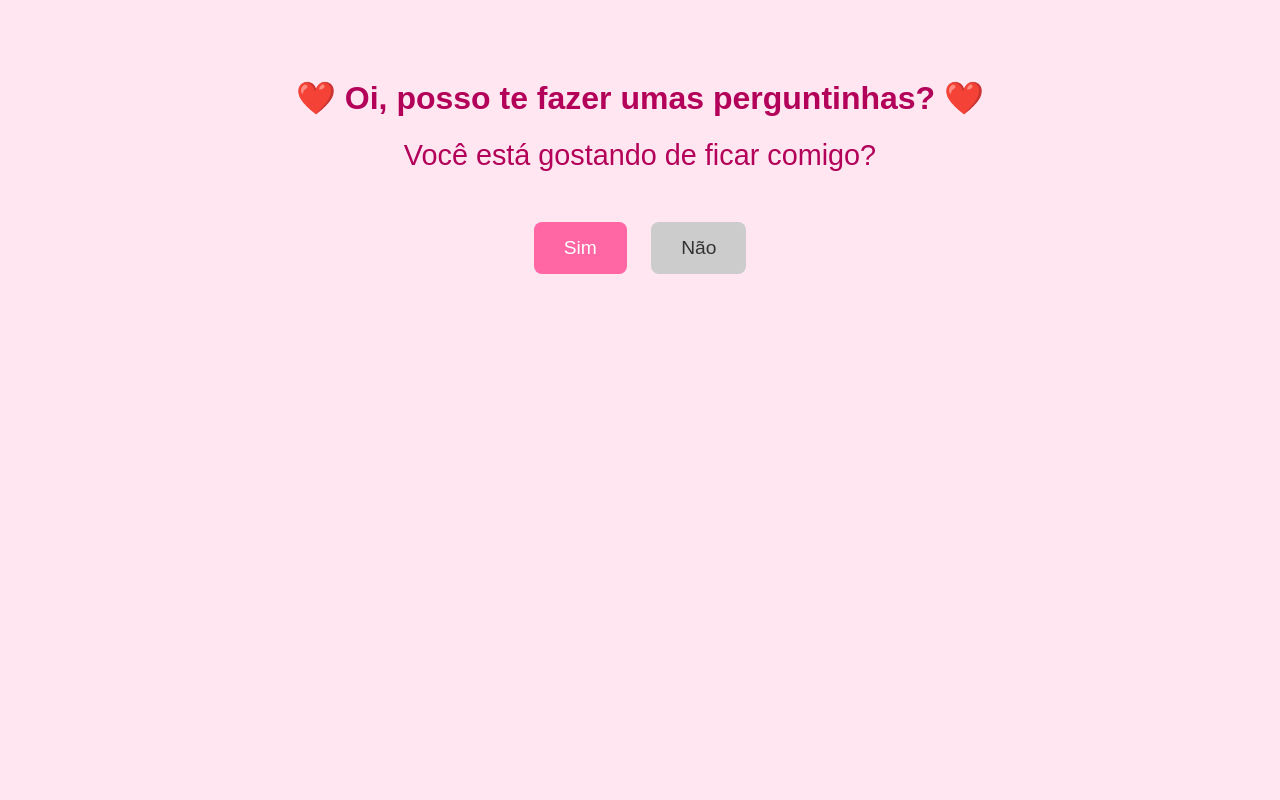
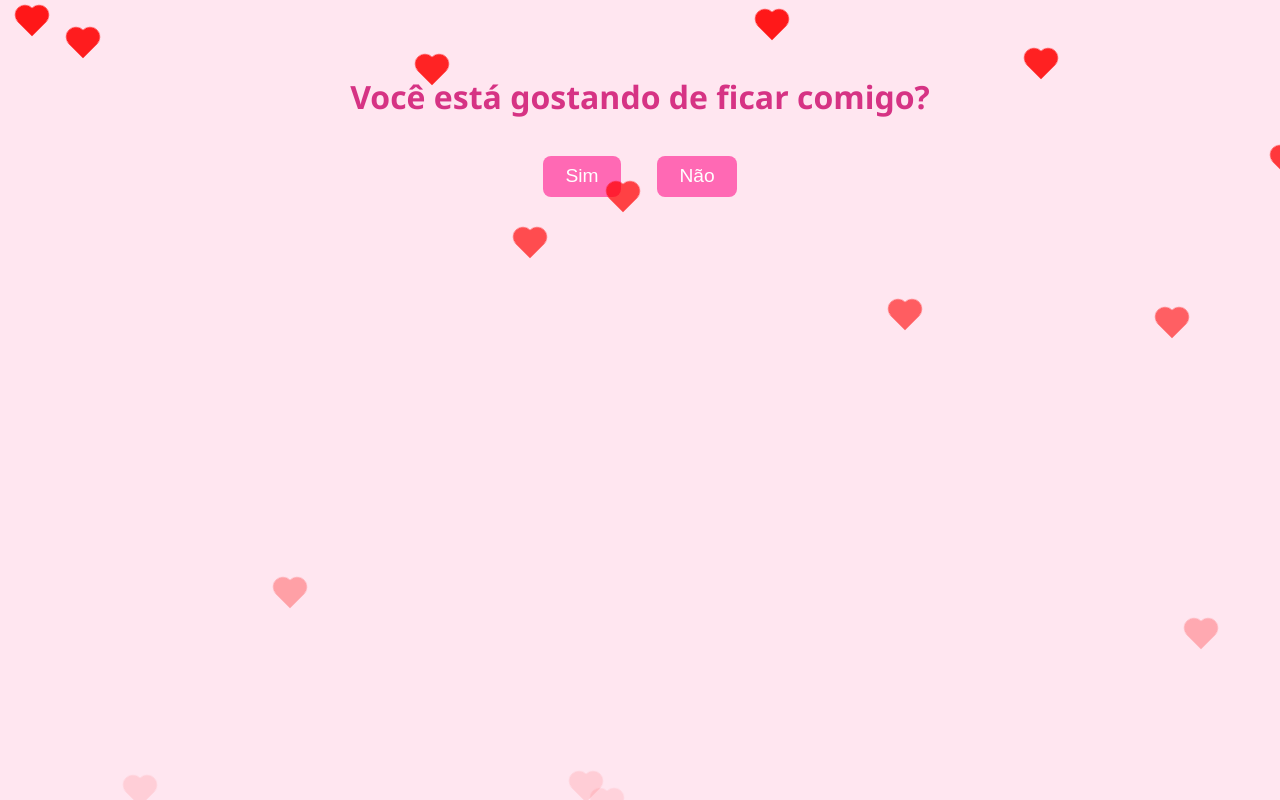
Before and after one commit to srjohnny1991/Declara-o, a plain HTML site: page index.html in a window 1280 px wide. Both pictures are taken after a click on the button "Sim". Drawn offline with Linux system fonts and the light colour scheme.

Commit message:
index.html

```diff
--- a/index.html
+++ b/index.html
@@ -1,42 +1,102 @@
 <!DOCTYPE html>
-<html lang="pt-br">
+<html lang="pt-BR">
 <head>
-  <meta charset="UTF-8">
-  <title>Pra Você ❤️</title>
+  <meta charset="UTF-8" />
+  <meta name="viewport" content="width=device-width, initial-scale=1.0"/>
+  <title>Para você 💖</title>
   <style>
     body {
-      font-family: Arial, sans-serif;
-      background-color: #ffe6f0;
+      font-family: 'Segoe UI', sans-serif;
       text-align: center;
-      padding: 50px;
-      color: #b30059;
+      background: #ffe6f0;
+      margin: 0;
+      padding: 2rem;
+      overflow-x: hidden;
     }
-    .question {
-      font-size: 1.8em;
-      margin-bottom: 40px;
+
+    h1 {
+      font-size: 2rem;
+      color: #d63384;
     }
-    .btn {
-      padding: 15px 30px;
-      font-size: 1.2em;
-      margin: 10px;
+
+    button {
+      font-size: 1.2rem;
+      margin: 1rem;
+      padding: 0.6rem 1.4rem;
       border: none;
       border-radius: 8px;
       cursor: pointer;
+      background-color: #ff69b4;
+      color: white;
+      transition: 0.3s;
     }
-    .yes { background-color: #ff66a3; color: white; }
-    .no { background-color: #cccccc; color: #333; }
+
+    button:hover {
+      background-color: #ff1493;
+    }
+
+    .heart {
+      position: fixed;
+      width: 20px;
+      height: 20px;
+      background: red;
+      transform: rotate(45deg);
+      animation: fall 5s linear infinite;
+    }
+
+    .heart::before, .heart::after {
+      content: '';
+      position: absolute;
+      width: 20px;
+      height: 20px;
+      background: red;
+      border-radius: 50%;
+    }
+
+    .heart::before {
+      top: -10px;
+      left: 0;
+    }
+
+    .heart::after {
+      left: -10px;
+      top: 0;
+    }
+
+    @keyframes fall {
+      0% {
+        top: -10%;
+        opacity: 1;
+      }
+      100% {
+        top: 110%;
+        opacity: 0;
+      }
+    }
+
+    .kiss {
+      font-size: 3rem;
+      animation: kiss 1s infinite alternate;
+    }
+
+    @keyframes kiss {
+      0% { transform: scale(1); }
+      100% { transform: scale(1.3); }
+    }
   </style>
 </head>
 <body>
+  <!-- Música de fundo (YouTube) -->
+  <iframe width="0" height="0" src="https://www.youtube.com/embed/qiiyq2xrSI0?autoplay=1&loop=1&playlist=qiiyq2xrSI0" frameborder="0" allow="autoplay" allowfullscreen></iframe>
 
-  <h1>❤️ Oi, posso te fazer umas perguntinhas? ❤️</h1>
-  <div class="question" id="question"></div>
-  <button class="btn yes" onclick="answer(true)">Sim</button>
-  <button class="btn no" onclick="answer(false)">Não</button>
+  <h1 id="pergunta">Fiz um site para você! Você acredita?</h1>
+  <div>
+    <button onclick="responder(true)">Sim</button>
+    <button onclick="responder(false)">Não</button>
+  </div>
 
   <script>
-    const questions = [
-      "Fiz um site para você! Você acredita?",
+    const perguntas = [
       "Você está gostando de ficar comigo?",
       "Tem vontade de sair comigo?",
       "Te faço rir?",
@@ -46,48 +106,44 @@
       "Você acredita que eu tô com vontade de te beijar agora?"
     ];
 
-    let current = 0;
-    let allYes = true;
+    let indice = 0;
+    let recusou = false;
 
-    const qDiv = document.getElementById("question");
-    qDiv.innerText = questions[current];
-
-    function answer(response) {
-      if (!response) allYes = false;
-
-      current++;
-      if (current < questions.length) {
-        qDiv.innerText = questions[current];
+    function responder(sim) {
+      if (!sim) {
+        recusou = true;
+        document.getElementById("pergunta").textContent = "Tive tanto trabalho para fazer isso... não tem curiosidade de ver o desfecho?";
+        document.querySelectorAll("button")[0].onclick = mostrarDeclaracao;
+        document.querySelectorAll("button")[1].style.display = "none";
+        document.querySelectorAll("button")[0].textContent = "Tenho sim ❤️";
       } else {
-        if (allYes) {
-          showDeclaration();
+        if (indice < perguntas.length) {
+          document.getElementById("pergunta").textContent = perguntas[indice];
+          indice++;
         } else {
-          askCuriosity();
+          mostrarDeclaracao();
         }
       }
     }
 
-    function askCuriosity() {
-      qDiv.innerText = "Tive tanto trabalho pra fazer, não tem curiosidade para ver o desfecho?";
-      document.querySelector(".yes").onclick = showDeclaration;
-      document.querySelector(".no").onclick = () => {
-        qDiv.innerText = "Tudo bem... mas se mudar de ideia, tô aqui 💔";
-        document.querySelector(".yes").style.display = "none";
-        document.querySelector(".no").style.display = "none";
-      };
+    function mostrarDeclaracao() {
+      document.body.innerHTML = `
+        <h1 style="color: #ff1493;">Você tem sido a melhor coisa que aconteceu na minha vida 💖<br>Sou muito grato por estar sempre ao meu lado!<br>Espero que seja pra sempre! 💍</h1>
+        <!-- FOTO DO CASAL AQUI -->
+        <img src="NOME_DA_SUA_FOTO.jpg" style="width:80%; border-radius: 15px; margin: 1rem 0;" />
+        <div class="kiss">💋</div>
+      `;
     }
 
-    function showDeclaration() {
-      document.body.innerHTML = `
-        <h1>💌 Declaração Final 💌</h1>
-        <p style="font-size: 1.5em; margin-top: 30px;">
-          Você tem sido a melhor coisa que aconteceu na minha vida e sou muito grato por estar sempre ao meu lado!<br><br>
-          Espero que seja pra sempre! 💖
-          beijos johnny
-        </p>
-      `;
-    }
+    // Corações caindo
+    setInterval(() => {
+      const heart = document.createElement('div');
+      heart.className = 'heart';
+      heart.style.left = Math.random() * window.innerWidth + 'px';
+      heart.style.animationDuration = 3 + Math.random() * 3 + 's';
+      document.body.appendChild(heart);
+      setTimeout(() => heart.remove(), 6000);
+    }, 300);
   </script>
-
 </body>
 </html>
```
